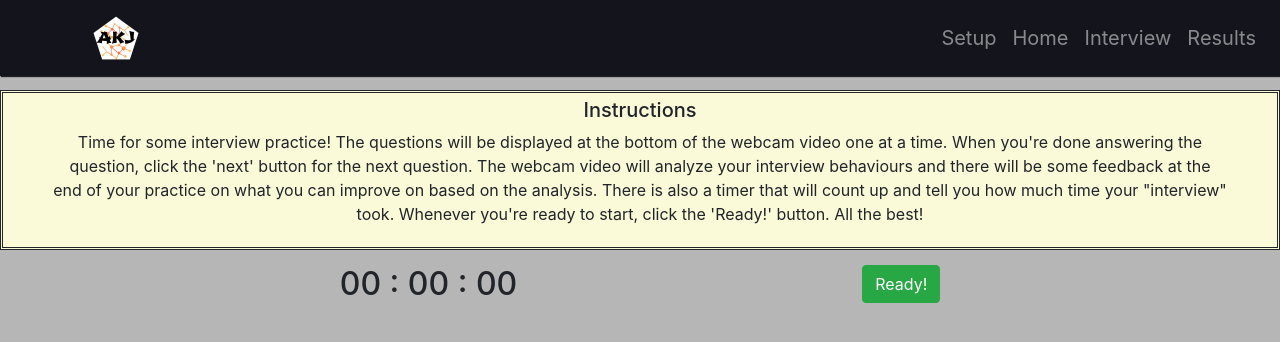
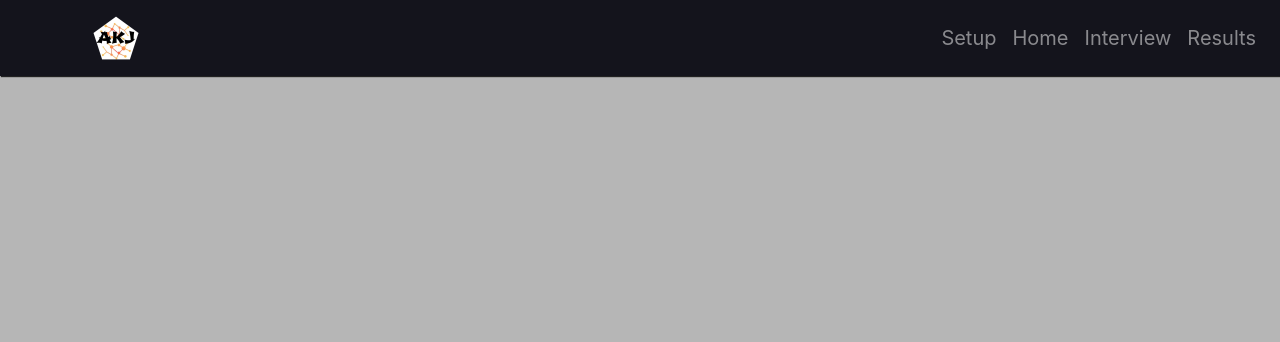
Before and after one commit to ksapru/hackthenorth2020, a React (Create React App) app: page / in a window 1280 px wide. Shown: the top 342 px of the page. Built offline with nearby package versions, Linux system fonts and the light colour scheme; no server answers.

Commit message:
Update App.js

```diff
--- a/src/App.js
+++ b/src/App.js
@@ -1,14 +1,26 @@
 import './App.css';
 import MyNavbar from "../src/components/my-navbar/my-navbar.component";
-import Interview from './pages/Interview';
+import { BrowserRouter as Router, Route, Switch} from "react-router-dom";
+import Home from "../src/pages/Home";
+import Interview  from "../src/pages/Interview";
+import Results from "../src/pages/Results";
 
 
 function App() {
   return (
-    <div className="App">
+
+    <Router>
+      <div className="App">
       <MyNavbar/>
-      <Interview/>
+
+      <Switch>
+        <Route path="/Home" exact component={Home} />
+        <Route path="/Interview" exact component={Interview} />
+        <Route path="/Results" exact component={Results} />
+      </Switch>
+
     </div>
+    </Router>
   );
 }
 
```
